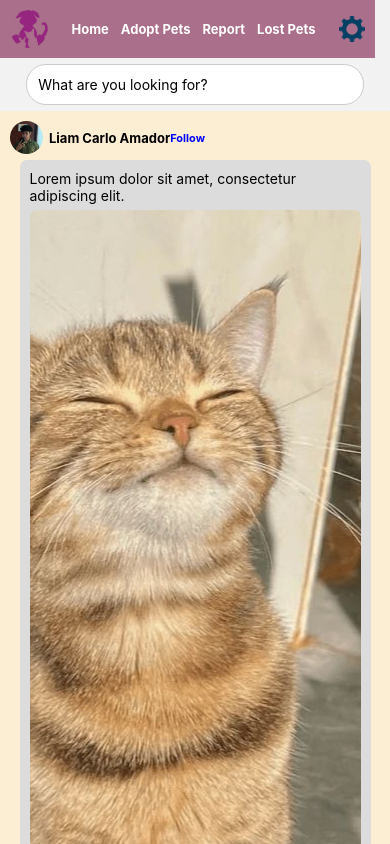
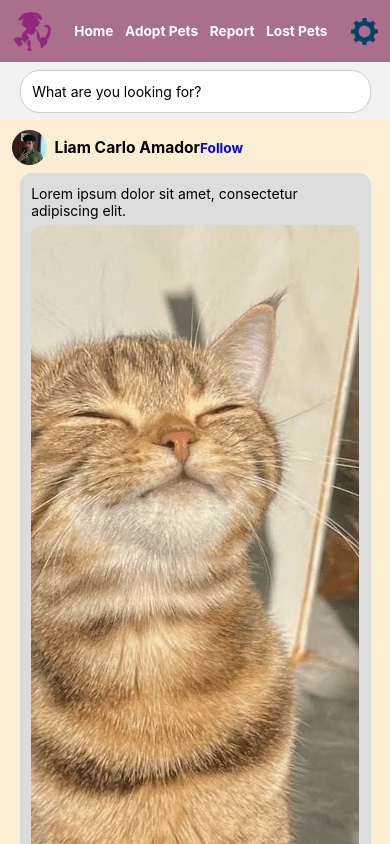
Before and after one commit to kaloy0511/Tailwatch-1, a React Native app: screen /Home in a window 390 px wide. Shown: the top 844 px of the page. Built offline with nearby package versions, Linux system fonts and the light colour scheme.

Commit message:
Update about HomeStyle

```diff
--- a/Components/ReportScreen.js
+++ b/Components/ReportScreen.js
@@ -40,7 +40,7 @@ const ReportScreen = () => {
         {image ? (
           <Image source={{ uri: image }} style={ReportScreenStyles.image} />
         ) : (
-          <Text style={ReportScreenStyles.imagePlaceholder}>Picture of reported animal</Text>
+          <Text style={ReportScreenStyles.imagePlaceholder}>Click to Upload Picture.</Text>
         )}
       </TouchableOpacity>
       <TextInput
--- a/StyleSheet/HomeStyle.js
+++ b/StyleSheet/HomeStyle.js
@@ -1,69 +1,67 @@
 import { StyleSheet, Dimensions } from "react-native";
 
-const width = 375; // Standard mobile width
-const height = 667; // Standard mobile height
+const { width, height } = Dimensions.get("window"); // Get actual screen size
 
 const homeStyles = StyleSheet.create({
   container: {
     flex: 1,
     backgroundColor: "#fceed3",
-    width,
-    height,
+    width: "100%", // Responsive width
   },
 
   header: {
     flexDirection: "row",
     alignItems: "center",
-    padding: 10,
+    padding: width * 0.03, // Scales with screen size
     backgroundColor: "#aa708b",
     justifyContent: "space-between",
-    width,
+    width: "100%", // Responsive width
   },
 
   navLinks: {
     flexDirection: "row",
     justifyContent: "center",
     flexGrow: 1,
-    marginHorizontal: 5,
+    marginHorizontal: width * 0.015, // Responsive spacing
   },
 
   navText: {
-    fontSize: 13,
+    fontSize: width * 0.035, // Scales text size
     fontWeight: "bold",
     color: "white",
-    marginHorizontal: 6,
+    marginHorizontal: width * 0.015, // Responsive spacing
   },
 
   logo: {
-    width: 38,
-    height: 38,
-    borderRadius: 19,
+    width: width * 0.1, // 10% of screen width
+    height: width * 0.1,
+    borderRadius: width * 0.05, // Half for perfect circle
   },
 
   searchBarContainer: {
-    width: width * 0.9,
+    width: "90%", // Responsive width
     backgroundColor: "white",
-    borderRadius: 20,
-    padding: 6,
+    borderRadius: width * 0.05,
+    padding: width * 0.015,
     borderWidth: 1,
     borderColor: "#ccc",
     alignSelf: "center",
-    marginVertical: 6,
+    marginVertical: width * 0.02,
   },
 
   searchBar: {
     width: "100%",
-    padding: 5,
+    padding: width * 0.015,
   },
 
   settingsIcon: {
-    width: 26,
-    height: 26,
+    width: width * 0.07,
+    height: width * 0.07,
   },
 
   postContainer: {
     width: "100%",
-    paddingVertical: 10,
+    paddingVertical: width * 0.025,
     borderBottomWidth: 1,
     borderBottomColor: "#ccc",
     backgroundColor: "#fceed3",
@@ -72,24 +70,24 @@ const homeStyles = StyleSheet.create({
   profileSection: {
     flexDirection: "row",
     alignItems: "center",
-    marginBottom: 6,
-    paddingHorizontal: 10,
+    marginBottom: width * 0.02,
+    paddingHorizontal: width * 0.03,
   },
 
   profileImage: {
-    width: 33,
-    height: 33,
-    borderRadius: 16.5,
-    marginRight: 6,
+    width: width * 0.09,
+    height: width * 0.09,
+    borderRadius: width * 0.045, // Half for perfect circle
+    marginRight: width * 0.02,
   },
 
   userName: {
     fontWeight: "bold",
-    fontSize: 13,
+    fontSize: width * 0.04, // Responsive text size
   },
 
   residence: {
-    fontSize: 11,
+    fontSize: width * 0.035,
     color: "#777",
   },
 
@@ -97,51 +95,51 @@ const homeStyles = StyleSheet.create({
     color: "blue",
     marginLeft: "auto",
     fontWeight: "bold",
-    fontSize: 11,
+    fontSize: width * 0.035,
   },
 
   postBox: {
     width: "90%",
     alignSelf: "center",
-    padding: 10,
+    padding: width * 0.03,
     backgroundColor: "#dcdcdc",
-    borderRadius: 7,
+    borderRadius: width * 0.03,
   },
 
   postImage: {
     width: "100%",
     height: undefined,
-    aspectRatio: 1,
-    borderRadius: 7,
-    marginTop: 6,
+    aspectRatio: 1, // Maintains proper aspect ratio
+    borderRadius: width * 0.03,
+    marginTop: width * 0.015,
   },
 
   bottomNav: {
     flexDirection: "row",
     justifyContent: "space-around",
-    paddingVertical: 10,
+    paddingVertical: width * 0.03,
     backgroundColor: "#aa708b",
-    borderTopLeftRadius: 14,
-    borderTopRightRadius: 14,
+    borderTopLeftRadius: width * 0.04,
+    borderTopRightRadius: width * 0.04,
     alignItems: "center",
-    width,
+    width: "100%",
     position: "absolute",
     bottom: 0,
   },
 
   navIcon: {
-    width: 26,
-    height: 26,
+    width: width * 0.07,
+    height: width * 0.07,
   },
 
   homeIcon: {
-    width: 38,
-    height: 38,
+    width: width * 0.1,
+    height: width * 0.1,
     position: "absolute",
-    top: -16,
+    top: -width * 0.04,
     backgroundColor: "#c28e9e",
-    padding: 6,
-    borderRadius: 19,
+    padding: width * 0.015,
+    borderRadius: width * 0.05, // Half for circle
     justifyContent: "center",
     alignItems: "center",
   },
```
